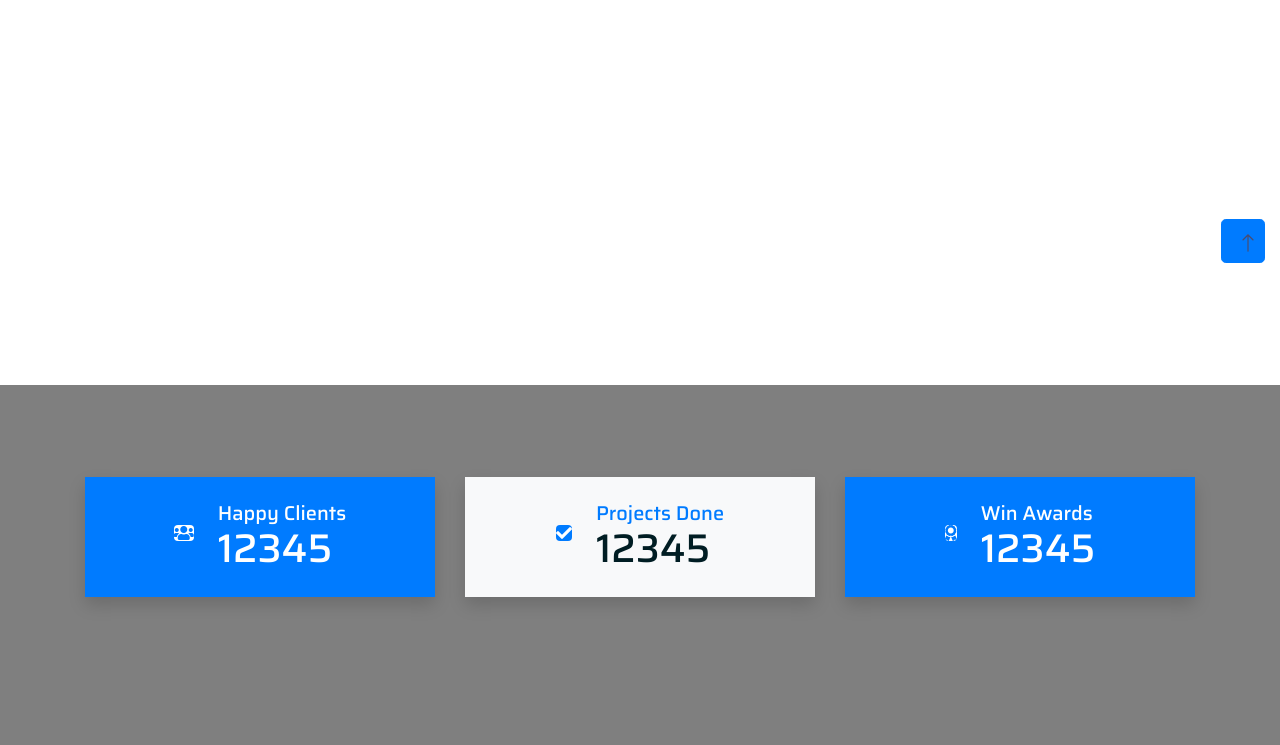
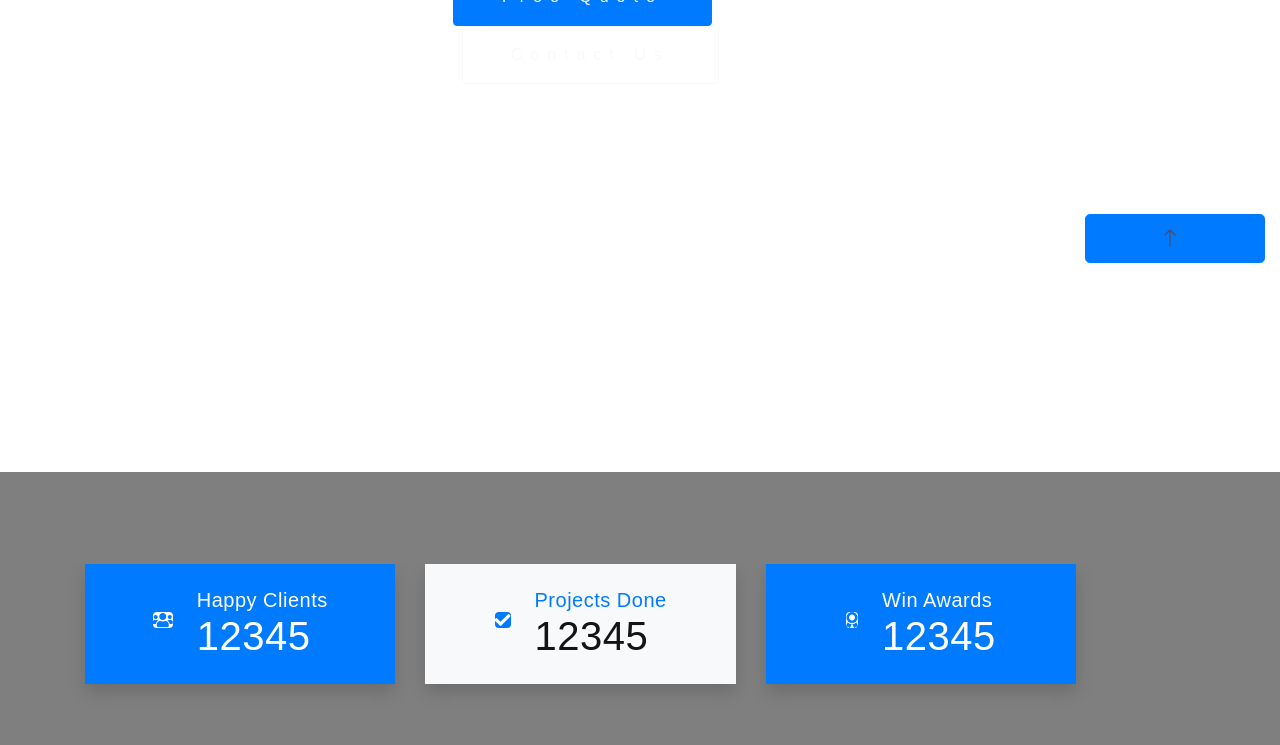
Before and after one commit to Chrispine-1210/Validus-Circle, a website: page index.html in a window 1280 px wide. Shown: the part 522-1267 px from the top of the page. Drawn offline with nearby package versions, Linux system fonts and the light colour scheme; files that its build step writes are made by us from their sources; files whose address does not match are found by name; a web font is replaced by a local one.

Commit message:
Update index.html

```diff
--- a/index.html
+++ b/index.html
@@ -1,15 +1,17 @@
 <!DOCTYPE html>
 <html lang="en">
-    <meta charset="UTF-8">
+        <head>
+        <meta charset="UTF-8">
         <meta name="viewport" content="width=device-width, initial-scale=1.0">
         <link href="assets/css/style.css" rel="stylesheet">
         <link href="assets/css/stye.css" rel="stylesheet">
         <link href="assets/css/bootstrap.min.css" rel="stylesheet">
+        <link href="assets/css/bootstrap.grid.css" rel="stylesheet">
 
-        <!-- <link href="assets/css/flare-styles.css" rel="stylesheet">
+
+        <link href="assets/css/flare-styles.css" rel="stylesheet">
         <link href="assets/css/YOFREE.css" rel="stylesheet">
-        <link href="assets/css/stye.css" rel="stylesheet">
-        Favicon -->
+        <link href="assets/css/blostyle.css" rel="stylesheet">
         <link href="img/favicon.ico" rel="icon">
 
         <!-- Google Web Fonts -->
```
